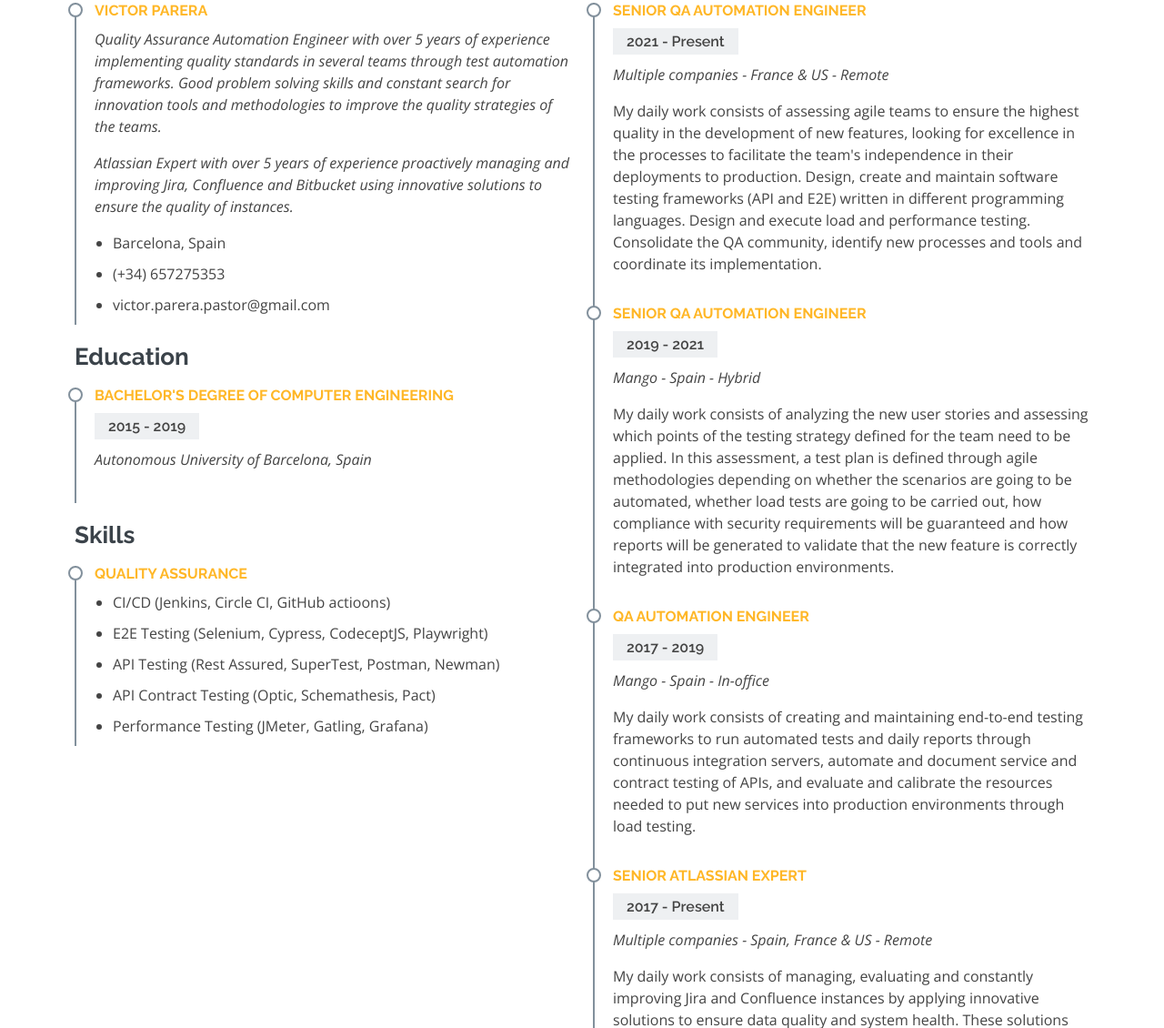
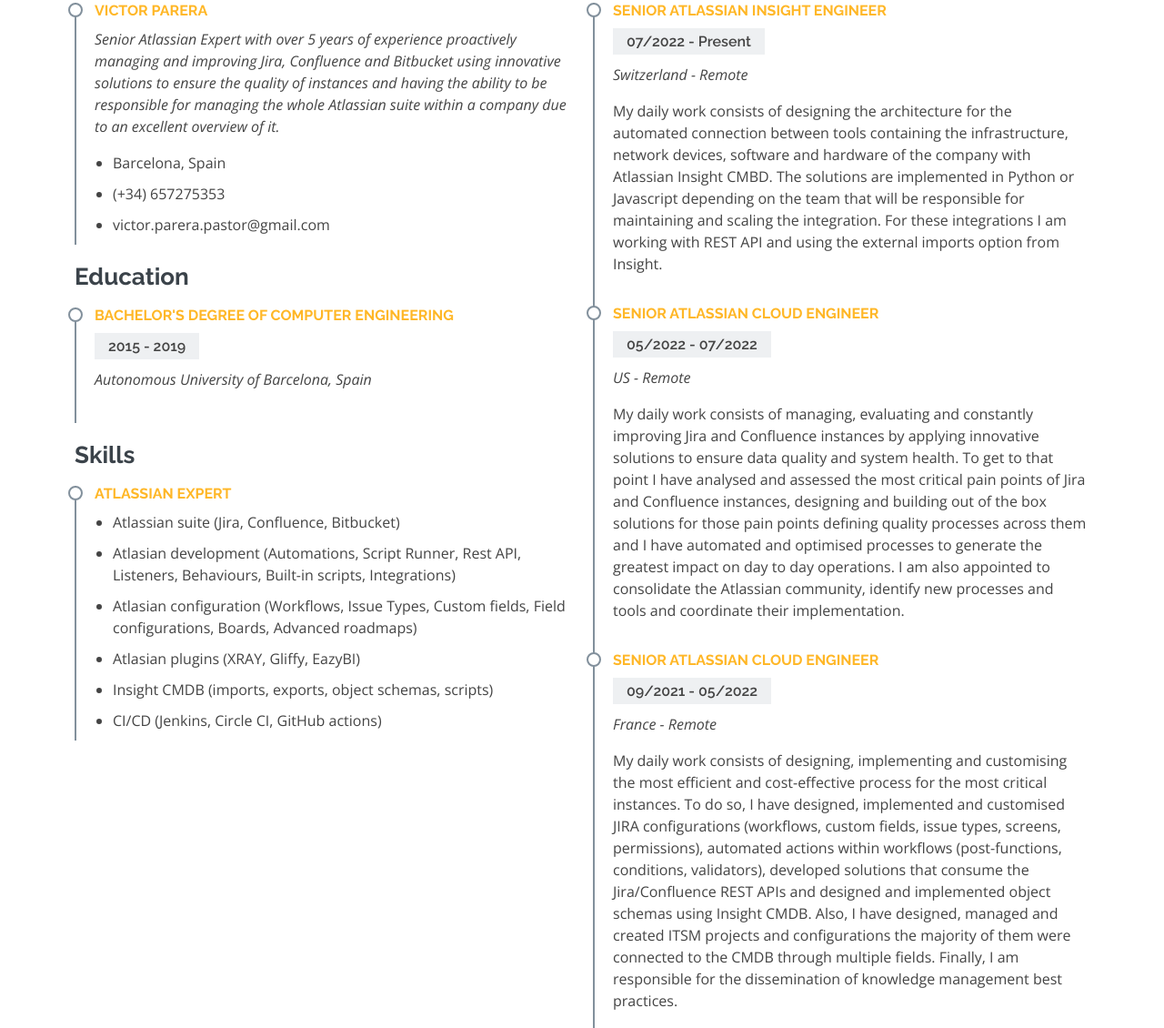
Before and after one commit to VICPAR1996/victorparera, a plain HTML site: page index.html in a window 1280 px wide. Shown: the part 1670-2800 px from the top of the page at 91% size. Drawn offline with nearby package versions, Linux system fonts and the light colour scheme.

Commit message:
Atlassian page

```diff
--- a/index.html
+++ b/index.html
@@ -5,7 +5,7 @@
   <meta charset="utf-8">
   <meta content="width=device-width, initial-scale=1.0" name="viewport">
 
-  <title>Freelancer Senior QA Automation Engineer</title>
+  <title>Senior Atlassian Engineer</title>
   <meta content="" name="description">
   <meta content="" name="keywords">
 
@@ -47,7 +47,7 @@
   <section id="hero">
     <div class="hero-container">
       <h1>Victor Parera</h1>
-      <h2>I'm a Senior Quality Assurance Automation Engineer in Europe</h2>
+      <h2>I'm a Senior Atlassian Engineer</h2>
       <a href="#services" class="btn-scroll scrollto" title="Scroll Down"><i class="bx bx-chevron-down"></i></a>
     </div>
   </section><!-- End Hero -->
@@ -67,32 +67,32 @@
             <div class="col-md-6 col-lg-3 d-flex align-items-stretch mb-5 mb-lg-0">
               <div class="icon-box">
                 <div class="icon"><i class="bx bi-clipboard-data"></i></div>
-                <h4 class="title">Quality culture</h4>
-                <p class="description">Build a quality driven engineering culture that helps ship product rapidly and with good confidence.</p>
+                <h4 class="title">Architecture</h4>
+                <p class="description">Do you need to design a way of working in Jira? Do you need to move forward with the effectiveness and scalability of your future instance in mind?</p>
               </div>
             </div>
 
             <div class="col-md-6 col-lg-3 d-flex align-items-stretch mb-5 mb-lg-0">
               <div class="icon-box">
                 <div class="icon"><i class="bx bx-bug"></i></div>
-                <h4 class="title">QA on agile teams</h4>
-                <p class="description">Drive the quality for a product/feature, assess risks to and ensure shipping features with a high quality.</p>
+                <h4 class="title">Engineering</h4>
+                <p class="description">Can't find a way to design a process? Do you have an idea but want to find the best way to implement it? Let an expert find the best way to do it.</p>
               </div>
             </div>
 
             <div class="col-md-6 col-lg-3 d-flex align-items-stretch mb-5 mb-lg-0">
               <div class="icon-box">
                 <div class="icon"><i class="bx bx-layer"></i></div>
-                <h4 class="title">Test automation</h4>
-                <p class="description">Automate end-to-end or API REST tests of main and most repetitive scenarios to increase the confidence to avoid regressions on each production deployment.</p>
+                <h4 class="title">Insight CMDB</h4>
+                <p class="description">Do you need to implement a CMDB using Insight? Need to create automated scripts to populate your CMDB with assets from your infrastructure?</p>
               </div>
             </div>
 
             <div class="col-md-6 col-lg-3 d-flex align-items-stretch mb-5 mb-lg-0">
               <div class="icon-box">
                 <div class="icon"><i class="bx bx-tachometer"></i></div>
-                <h4 class="title">Performance testing</h4>
-                <p class="description">Simulate the expected system's load in a production-like environment and find bottlenecks and oportunities for improvement.</p>
+                <h4 class="title">Formation</h4>
+                <p class="description">Do you need to train your team to manage Jira? Do you need them to understand how is this tool working behind the scenes? Make sure they learn from an expert.</p>
               </div>
             </div>
 
@@ -115,8 +115,7 @@
             <h3 class="resume-title">Sumary</h3>
             <div class="resume-item pb-0">
               <h4>Victor Parera</h4>
-              <p><em>Quality Assurance Automation Engineer with over 5 years of experience implementing quality standards in several teams through test automation frameworks. Good problem solving skills and constant search for innovation tools and methodologies to improve the quality strategies of the teams.</em></p>
-              <p><em>Atlassian Expert with over 5 years of experience proactively managing and improving Jira, Confluence and Bitbucket using innovative solutions to ensure the quality of instances.</em></p>
+              <p><em>Senior Atlassian Expert with over 5 years of experience proactively managing and improving Jira, Confluence and Bitbucket using innovative solutions to ensure the quality of instances and having the ability to be responsible for managing the whole Atlassian suite within a company due to an excellent overview of it.</em></p>
               <ul>
                 <li>Barcelona, Spain</li>
                 <li>(+34) 657275353</li>
@@ -133,41 +132,42 @@
             </div>
             <h3 class="resume-title">Skills</h3>
             <div class="resume-item">
-              <h4>Quality Assurance</h4>
+              <h4>Atlassian Expert</h4>
               <ul>
-                <li>CI/CD (Jenkins, Circle CI, GitHub actioons)</li>
-                <li>E2E Testing (Selenium, Cypress, CodeceptJS, Playwright)</li>
-                <li>API Testing (Rest Assured, SuperTest, Postman, Newman)</li>
-                <li>API Contract Testing (Optic, Schemathesis, Pact)</li>
-                <li>Performance Testing (JMeter, Gatling, Grafana)</li>
+                <li>Atlassian suite (Jira, Confluence, Bitbucket)</li>
+                <li>Atlasian development (Automations, Script Runner, Rest API, Listeners, Behaviours, Built-in scripts, Integrations)</li>
+                <li>Atlasian configuration (Workflows, Issue Types, Custom fields, Field configurations, Boards, Advanced roadmaps)</li>
+                <li>Atlasian plugins (XRAY, Gliffy, EazyBI)</li>
+                <li>Insight CMDB (imports, exports, object schemas, scripts)</li>
+                <li>CI/CD (Jenkins, Circle CI, GitHub actions)</li>
               </ul>
             </div>
           </div>
           <div class="col-lg-6">
             <h3 class="resume-title">Professional Experience</h3>
             <div class="resume-item">
-              <h4>Senior QA Automation Engineer</h4>
-              <h5>2021 - Present</h5>
-              <p><em>Multiple companies - France & US - Remote</em></p>
-              <p>My daily work consists of assessing agile teams to ensure the highest quality in the development of new features, looking for excellence in the processes to facilitate the team's independence in their deployments to production. Design, create and maintain software testing frameworks (API and E2E) written in different programming languages. Design and execute load and performance testing. Consolidate the QA community, identify new processes and tools and coordinate its implementation. </p>
+              <h4>Senior Atlassian Insight Engineer</h4>
+              <h5>07/2022 - Present</h5>
+              <p><em>Switzerland - Remote</em></p>
+              <p>My daily work consists of designing the architecture for the automated connection between tools containing the infrastructure, network devices, software and hardware of the company with Atlassian Insight CMBD. The solutions are implemented in Python or Javascript depending on the team that will be responsible for maintaining and scaling the integration. For these integrations I am working with REST API and using the external imports option from Insight.</p>
             </div>
             <div class="resume-item">
-              <h4>Senior QA Automation Engineer</h4>
-              <h5>2019 - 2021</h5>
-              <p><em>Mango - Spain - Hybrid</em></p>
-              <p>My daily work consists of analyzing the new user stories and assessing which points of the testing strategy defined for the team need to be applied. In this assessment, a test plan is defined through agile methodologies depending on whether the scenarios are going to be automated, whether load tests are going to be carried out, how compliance with security requirements will be guaranteed and how reports will be generated to validate that the new feature is correctly integrated into production environments.</p>
+              <h4>Senior Atlassian Cloud Engineer</h4>
+              <h5>05/2022 - 07/2022</h5>
+              <p><em>US - Remote</em></p>
+              <p>My daily work consists of managing, evaluating and constantly improving Jira and Confluence instances by applying innovative solutions to ensure data quality and system health. To get to that point I have analysed and assessed the most critical pain points of Jira and Confluence instances, designing and building out of the box solutions for those pain points defining quality processes across them and I have automated and optimised processes to generate the greatest impact on day to day operations. I am also appointed to consolidate the Atlassian community, identify new processes and tools and coordinate their implementation.</p>
             </div>
             <div class="resume-item">
-              <h4>QA Automation Engineer</h4>
-              <h5>2017 - 2019</h5>
-              <p><em>Mango - Spain - In-office</em></p>
-              <p>My daily work consists of creating and maintaining end-to-end testing frameworks to run automated tests and daily reports through continuous integration servers, automate and document service and contract testing of APIs, and evaluate and calibrate the resources needed to put new services into production environments through load testing.</p>
+              <h4>Senior Atlassian Cloud Engineer</h4>
+              <h5>09/2021 - 05/2022</h5>
+              <p><em>France - Remote</em></p>
+              <p>My daily work consists of designing, implementing and customising the most efficient and cost-effective process for the most critical instances. To do so, I have designed, implemented and customised JIRA configurations (workflows, custom fields, issue types, screens, permissions), automated actions within workflows (post-functions, conditions, validators), developed solutions that consume the Jira/Confluence REST APIs and designed and implemented object schemas using Insight CMDB. Also, I have designed, managed and created ITSM projects and configurations the majority of them were connected to the CMDB through multiple fields. Finally, I am responsible for the dissemination of knowledge management best practices.</p>
             </div>
             <div class="resume-item">
-              <h4>Senior Atlassian Expert</h4>
-              <h5>2017 - Present</h5>
-              <p><em>Multiple companies - Spain, France & US - Remote</em></p>
-              <p>My daily work consists of managing, evaluating and constantly improving Jira and Confluence instances by applying innovative solutions to ensure data quality and system health. These solutions are implemented using all the points listed in the Atlassian Expert experience section of my Linkedin profile.</p>
+              <h4>Senior Atlassian Server Engineer</h4>
+              <h5>08/2017 - 09/2021</h5>
+              <p><em>Spain - Hybrid</em></p>
+              <p>My daily work consists of analysing and designing a strategy to meet the day-to-day needs of the company in relation to Atlassian products (Jira, Confluence and Bitbucket). I am responsible for everything related to scripting in Jira (behaviours, listeners, built-in scripts, REST endpoints, Script Runner, etc.) using Groovy as programming language, the integration of multiple systems and applications with Jira, the design and implementation of object schemas using Insight CMDB, the automation and optimization of the Jira and Insight integration and communication and the management of user directories, roles and groups. I am also responsible for giving some internal training and ensuring that everyone understands how the tool works.</p>
             </div>
           </div>
         </div>
@@ -182,7 +182,7 @@
   <footer id="footer">
     <div class="container">
       <h3>Victor Parera</h3>
-      <p>Senior Quality Assurance Automation Engineer</p>
+      <p>Senior Atlassian Engineer</p>
       <div class="social-links">
         <a href="mailto:victor.parera.pastor@gmail.com" class="linkedin"><i class="bx bx-envelope"></i></a>
         <a href="tel:+34657275353" class="linkedin"><i class="bx bx-phone-call"></i></a>
```
